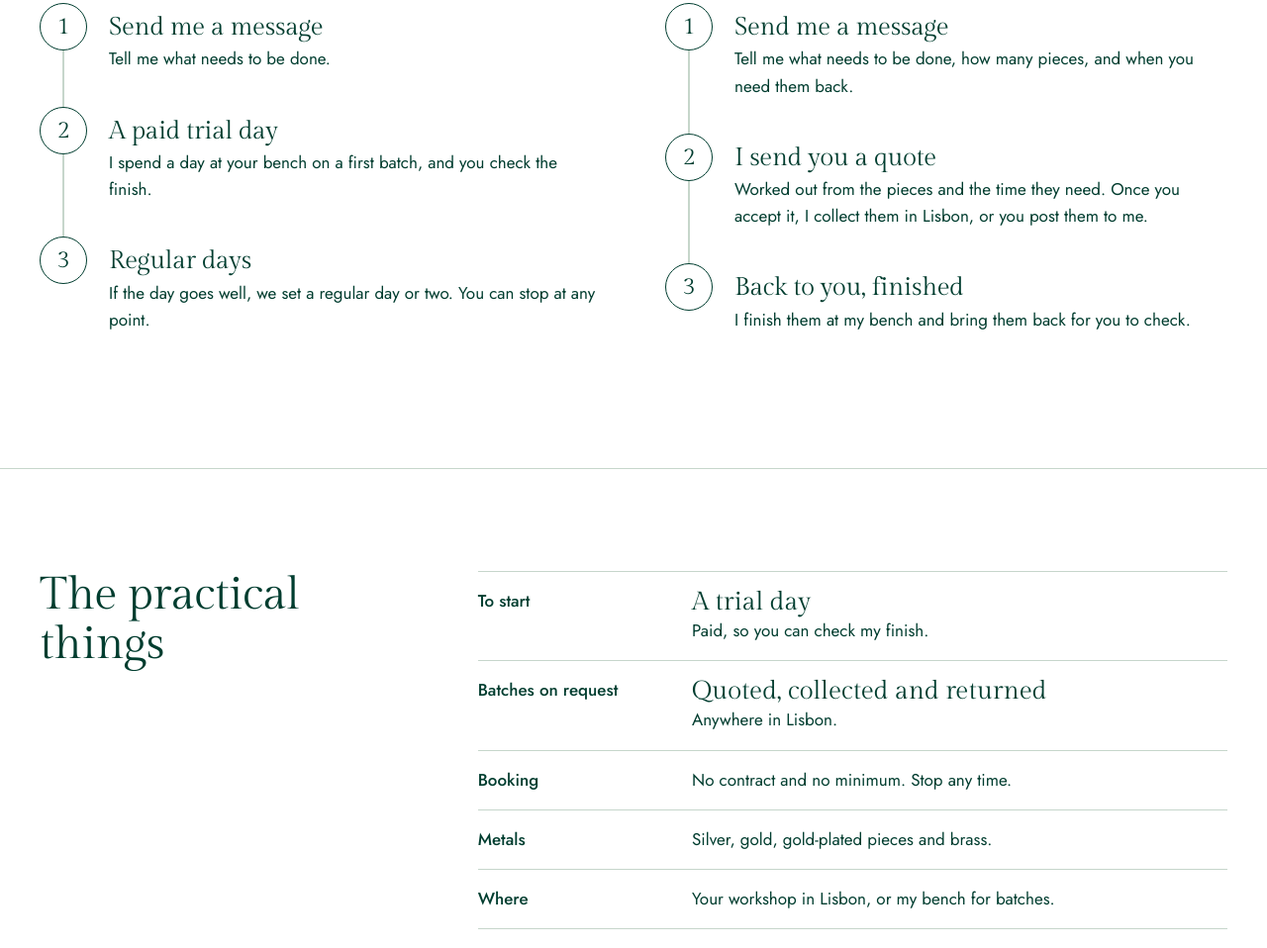
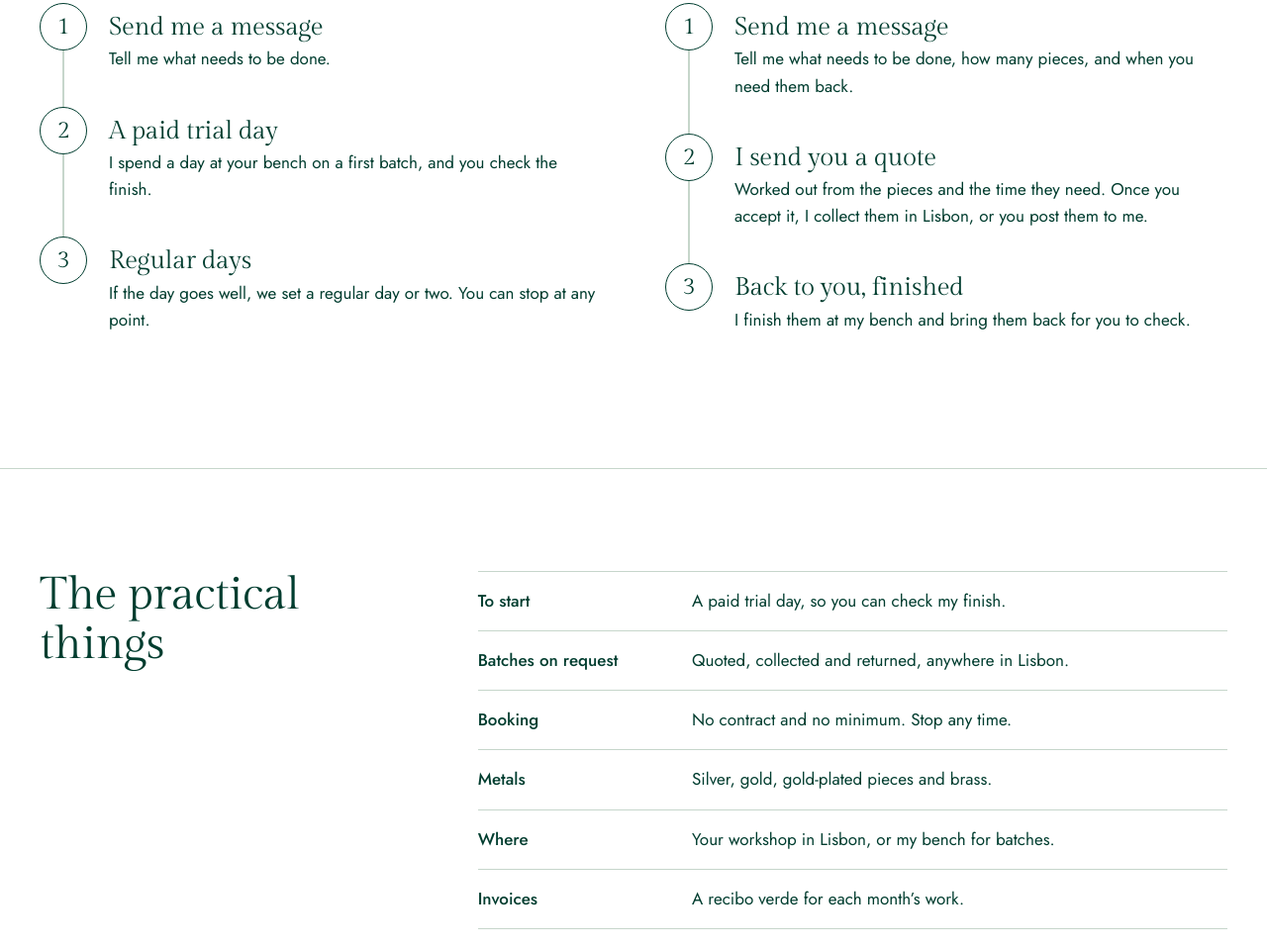
Before and after one commit to open-theory-design/yara-siviero-site, a plain HTML site: page index.html in a window 1280 px wide. Shown: the part 5197-6155 px from the top of the page at 99% size. Drawn offline with Linux system fonts and the light colour scheme.

Commit message:
Rates list: trial day and batches rows in plain text, like the rows below
Co-Authored-By: Claude Opus 5.5 <noreply@anthropic.com>

```diff
--- a/index.html
+++ b/index.html
@@ -193,8 +193,8 @@
 <div class="wrap">
 <h2 class="h2" id="terms-h">The practical things</h2>
 <dl class="tl">
-<dt>To start</dt><dd><span class="price">A trial day</span><br>Paid, so you can check my finish.</dd>
-<dt>Batches on request</dt><dd><span class="price">Quoted, collected and returned</span><br>Anywhere in Lisbon.</dd>
+<dt>To start</dt><dd>A paid trial day, so you can check my finish.</dd>
+<dt>Batches on request</dt><dd>Quoted, collected and returned, anywhere in Lisbon.</dd>
 <dt>Booking</dt><dd>No contract and no minimum. Stop any time.</dd>
 <dt>Metals</dt><dd>Silver, gold, gold-plated pieces and brass.</dd>
 <dt>Where</dt><dd>Your workshop in Lisbon, or my bench for batches.</dd>
@@ -204,7 +204,7 @@
 </dl>
 <div class="tm">
 <div class="tiles"><div class="tile wd"><span>To start</span><b class="price">A trial day</b><small>Paid, so you can check my finish</small></div><div class="tile wd"><span>Contract</span><b class="price">None</b><small>No minimum. Stop any time.</small></div><div class="tile wide"><span>Batches on request</span><b class="price">Quoted, collected and returned</b><small>Anywhere in Lisbon</small></div></div>
-<div class="tm-acc"><details><summary>Batches on request</summary><p><span class="price">Quoted, collected and returned</span><br>Anywhere in Lisbon.</p></details><details><summary>Booking</summary><p>No contract and no minimum. Stop any time.</p></details><details><summary>Metals</summary><p>Silver, gold, gold-plated pieces and brass.</p></details><details><summary>Where</summary><p>Your workshop in Lisbon, or my bench for batches.</p></details><details><summary>Invoices</summary><p>A recibo verde for each month’s work.</p></details><details><summary>Your designs</summary><p>They stay yours, made to your specs. I’ll sign a confidentiality agreement.</p></details><details><summary>Languages</summary><p>Portuguese and English.</p></details></div>
+<div class="tm-acc"><details><summary>Batches on request</summary><p>Quoted, collected and returned, anywhere in Lisbon.</p></details><details><summary>Booking</summary><p>No contract and no minimum. Stop any time.</p></details><details><summary>Metals</summary><p>Silver, gold, gold-plated pieces and brass.</p></details><details><summary>Where</summary><p>Your workshop in Lisbon, or my bench for batches.</p></details><details><summary>Invoices</summary><p>A recibo verde for each month’s work.</p></details><details><summary>Your designs</summary><p>They stay yours, made to your specs. I’ll sign a confidentiality agreement.</p></details><details><summary>Languages</summary><p>Portuguese and English.</p></details></div>
 <dl class="tm-short"><dt>Metals</dt><dd>Silver, gold, gold-plated and brass.</dd><dt>Where</dt><dd>Your workshop in Lisbon, or my bench for batches.</dd><dt>Invoices</dt><dd>A recibo verde each month.</dd><dt>Your designs</dt><dd>They stay yours. I’ll sign a confidentiality agreement.</dd><dt>Languages</dt><dd>Portuguese and English.</dd></dl>
 </div>
 </div>
```
Also changed, not shown: pt/index.html (+3 -3 lines).
